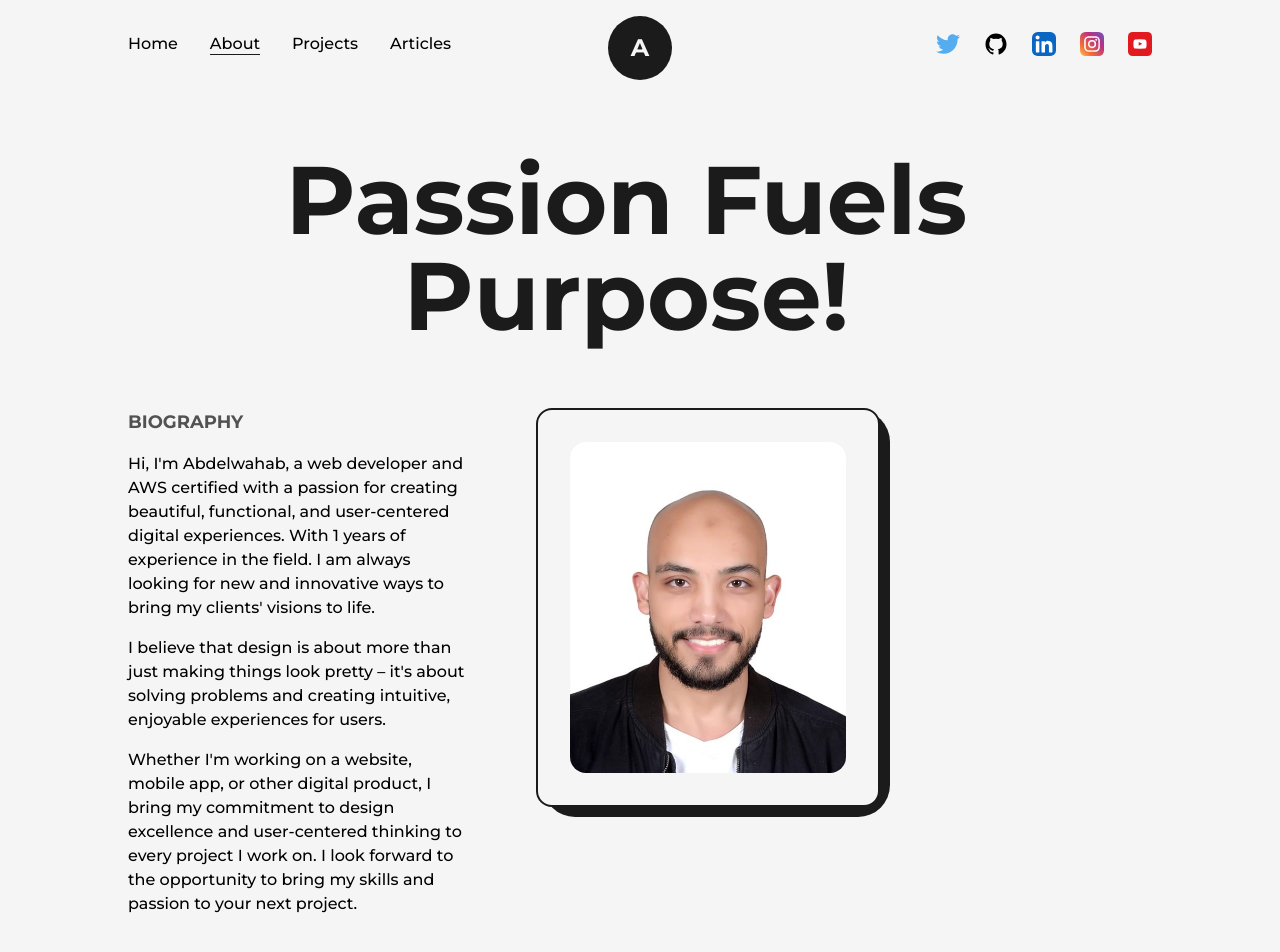
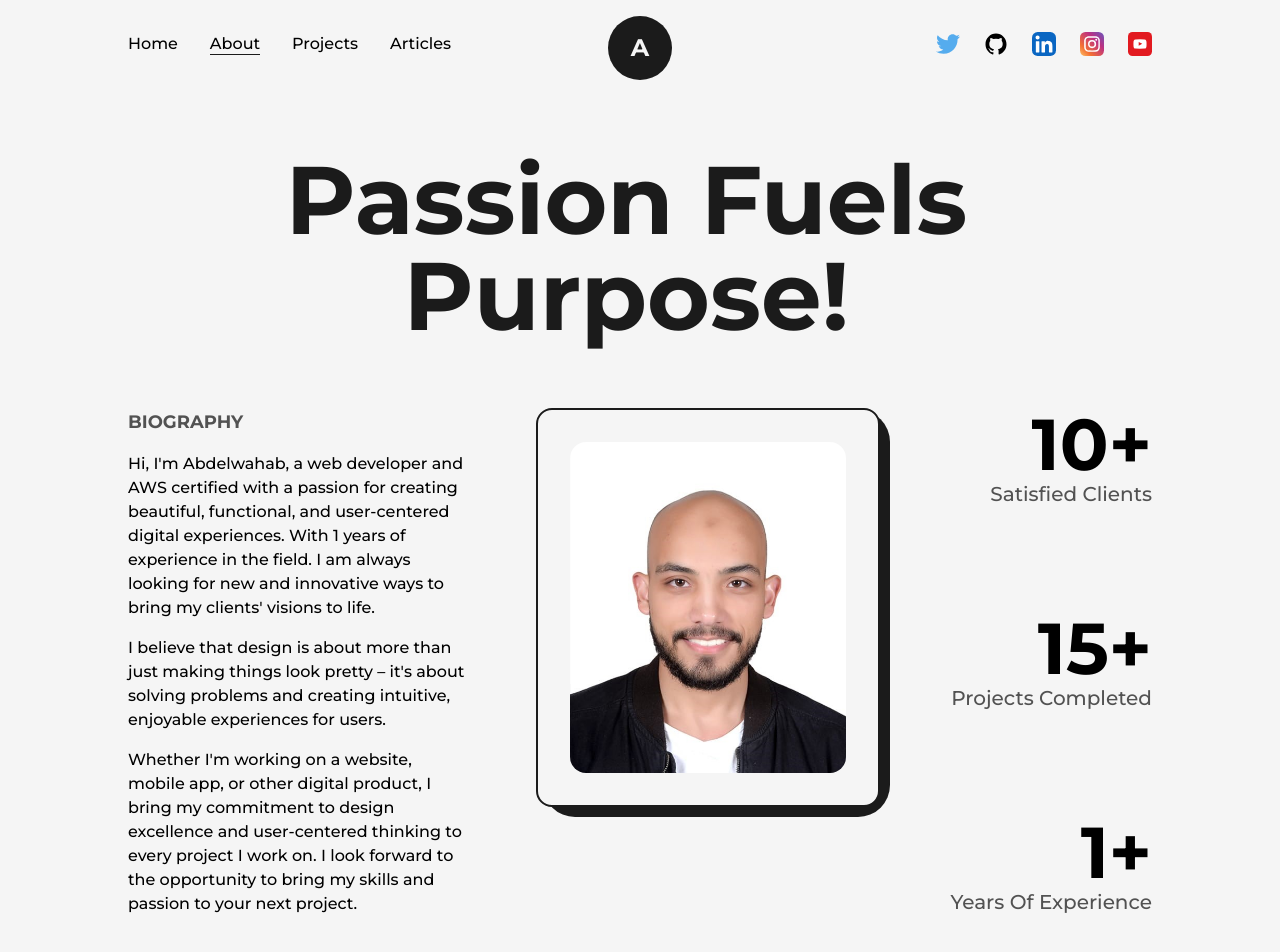
Before and after one commit to AbdelwahabTop/Next.js-Developer-Portfolio, a Next.js app: page /about in a window 1280 px wide. Shown: the top 952 px of the page. Built offline with nearby package versions, Linux system fonts and the light colour scheme.

Commit message:
About page

```diff
--- a/src/pages/about.js
+++ b/src/pages/about.js
@@ -1,9 +1,34 @@
 import AnimatedText from "@/components/AnimatedText";
 import Layout from "@/components/Layout";
+import { useInView, useMotionValue, useSpring } from "framer-motion";
 import Head from "next/head";
 import Image from "next/image";
-import React from "react";
+import React, { useRef, useEffect } from "react";
 import profilePic from "../../public/images/profile/abdelwahab-crop.jpeg";
+
+const AnimatedNumbers = ({ value }) => {
+  const ref = useRef(null);
+
+  const motionValue = useMotionValue(0);
+  const springValue = useSpring(motionValue, { duration: 3000 });
+  const isInView = useInView(ref, { once: true });
+
+  useEffect(() => {
+    if (isInView) {
+      motionValue.set(value);
+    }
+  }, [isInView, value, motionValue]);
+
+  useEffect(() => {
+    springValue.on("change", (latest) => {
+      if (ref.current && latest.toFixed(0) <= value) {
+        ref.current.textContent = latest.toFixed(0);
+      }
+    });
+  }, [springValue, value]);
+
+  return <span ref={ref}></span>;
+};
 
 const about = () => {
   return (
@@ -16,6 +41,7 @@
         <Layout className="pt-16">
           <AnimatedText text="Passion Fuels Purpose!" className="mb-16" />
           <div className="grid w-full grid-cols-8 gap-16">
+            {/* Paragraph */}
             <div className="col-span-3 flex flex-col items-start justify-start">
               <h2 className="mb-4 text-lg font-bold uppercase text-dark/75">
                 Biography
@@ -40,7 +66,7 @@
                 your next project.
               </p>
             </div>
-
+            {/* Image */}
             <div className="col-span-3 relative h-max rounded-2xl border-2 border-solid border-dark bg-light p-8">
               <div className="absolute top-0 -right-3 -z-10 w-[102%] h-[103%] rounded-[2rem] bg-dark" />
               <Image
@@ -48,6 +74,35 @@
                 alt="Abdo"
                 className="w-full h-auto rounded-2xl"
               />
+            </div>
+            {/* counter */}
+            <div className="col-span-2 flex flex-col items-end justify-between">
+              <div className="flex flex-col items-end justify-center">
+                <span className="inline-block text-7xl font-bold">
+                  <AnimatedNumbers value={10} />+
+                </span>
+                <h2 className="text-xl font-medium capitalize text-dark/75">
+                  satisfied clients
+                </h2>
+              </div>
+
+              <div className="flex flex-col items-end justify-center">
+                <span className="inline-block text-7xl font-bold">
+                  <AnimatedNumbers value={15} />+
+                </span>
+                <h2 className="text-xl font-medium capitalize text-dark/75">
+                  projects completed
+                </h2>
+              </div>
+
+              <div className="flex flex-col items-end justify-center">
+                <span className="inline-block text-7xl font-bold">
+                  <AnimatedNumbers value={1} />+
+                </span>
+                <h2 className="text-xl font-medium capitalize text-dark/75">
+                  years of experience
+                </h2>
+              </div>
             </div>
           </div>
         </Layout>
--- a/src/pages/index.js
+++ b/src/pages/index.js
@@ -12,7 +12,7 @@
   return (
     <>
       <Head>
-        <title>Create Next App</title>
+        <title>Abdelwahab Portfolio</title>
         <meta name="description" content="Generated by create next app" />
       </Head>
       <main className="flex items-center text-dark w-full min-h-screen">
```
